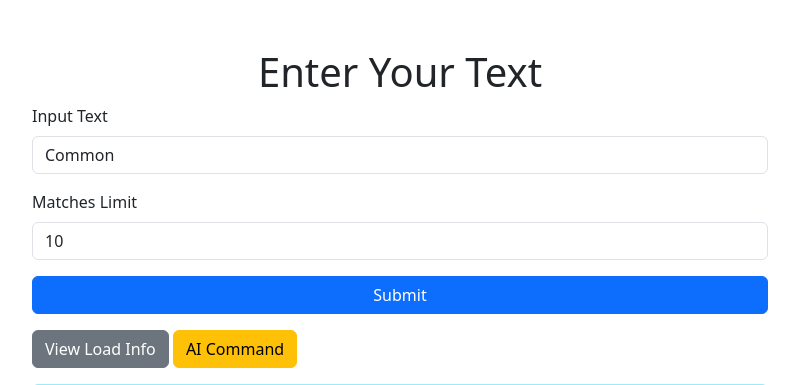
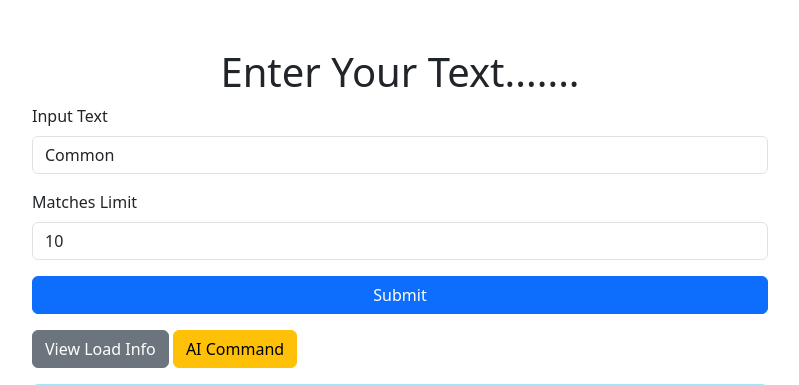
Before and after one commit to AkhlaqAltaf/vectorization, a Flask app: page / in a window 1280 px wide. Shown: the top 385 px of the page, without its empty margins (240-1039 px from the left). Run offline with Flask 3, Linux system fonts and the light colour scheme.

```diff
--- a/templates/index.html
+++ b/templates/index.html
@@ -15,7 +15,7 @@
     <div class="container mt-5">
         <div class="row justify-content-center">
             <div class="col-md-8">
-                <h1 class="text-center">Enter Your Text</h1>
+                <h1 class="text-center">Enter Your Text.......</h1>
                 <form method="POST" action="/" id="inputForm">
                     <div class="mb-3">
                         <label for="inputText" class="form-label">Input Text</label>
```
Also changed, not shown: 1 other file.
